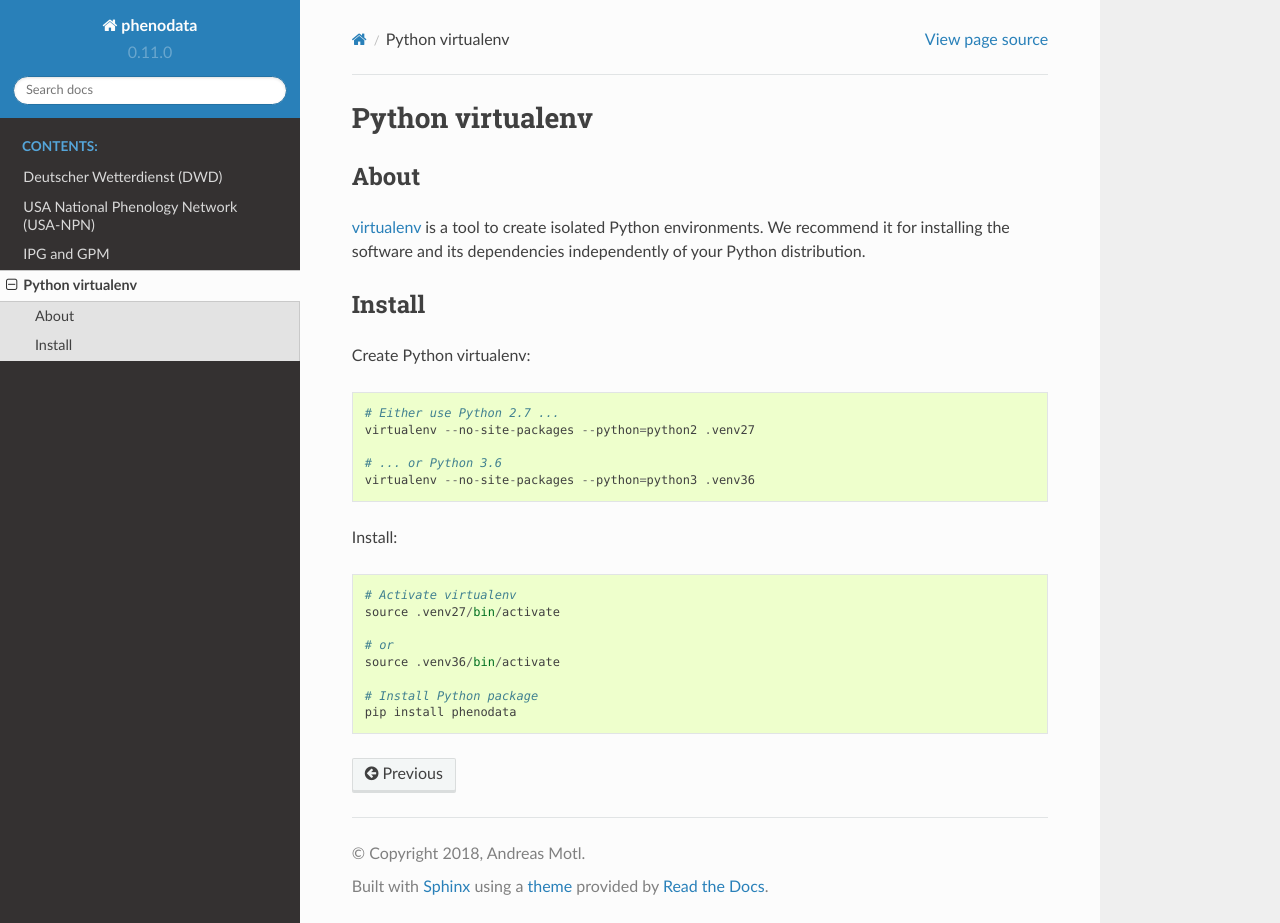
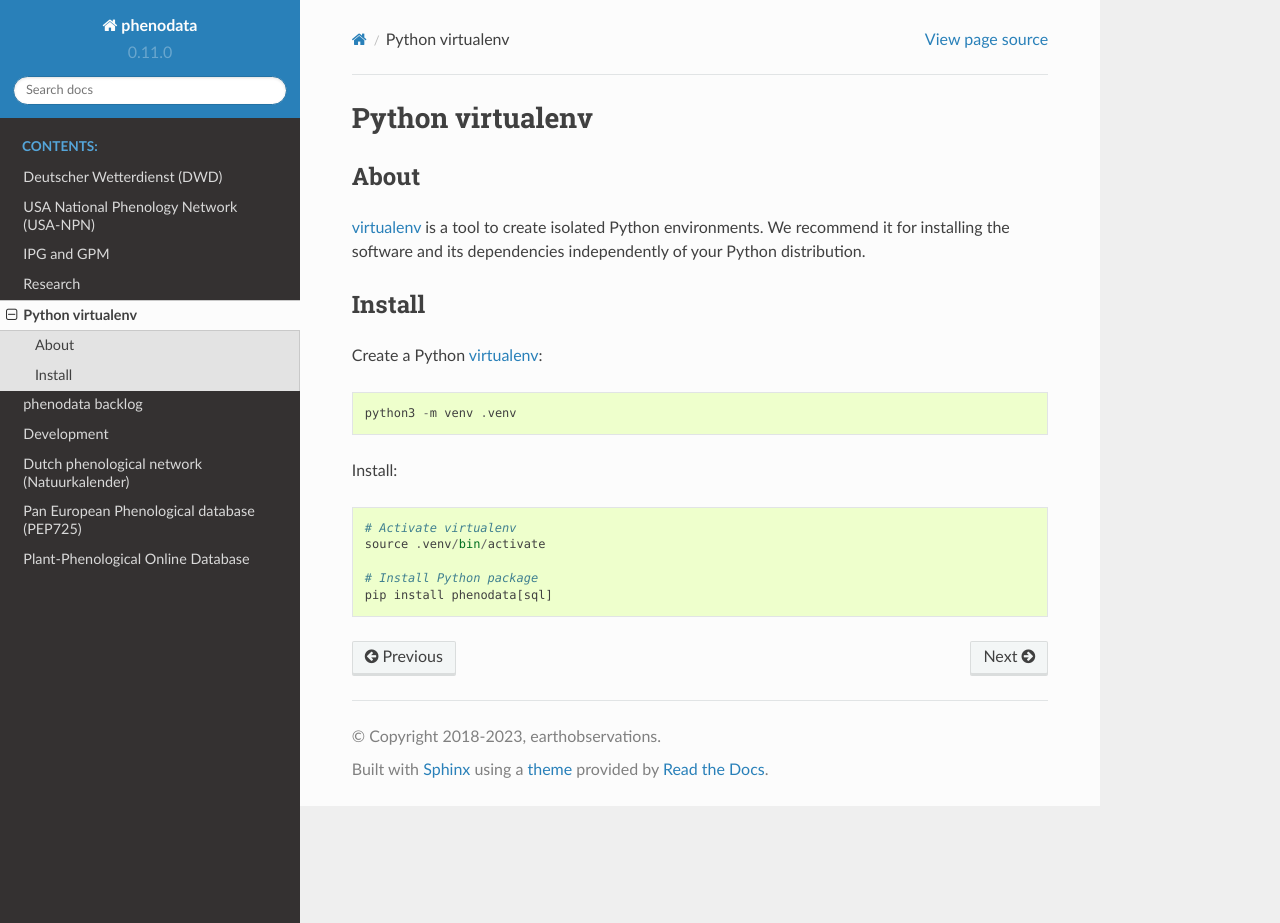
Before and after one commit to earthobservations/phenodata, a Sphinx documentation site: the page built from doc/virtualenv.rst, in a window 1280 px wide and 923 px high. Built offline with Sphinx 7.4.7 and the Read the Docs theme 2.0.0, drawn with Linux system fonts in a browser that asks for light colours; pages that are not in the unit, such as notebooks, are missing from menus.

```diff
--- a/CHANGES.rst
+++ b/CHANGES.rst
@@ -8,6 +8,7 @@ development
 - Fix filtering by ``int64``-type identifiers, see GH-7
 - Fix SQL filtering with DuckDB
 - Tests: Add software tests
+- Improve documentation
 
 2020-12-29 0.11.0
 =================
--- a/doc/conf.py
+++ b/doc/conf.py
@@ -20,7 +20,7 @@
 # -- Project information -----------------------------------------------------
 
 project = u'phenodata'
-copyright = u'2018, Andreas Motl'
+copyright = u'2018-2023, earthobservations'
 author = u'Andreas Motl'
 
 # The short X.Y version
@@ -61,7 +61,7 @@ master_doc = 'index'
 #
 # This is also used if you do content translation via gettext catalogs.
 # Usually you set "language" from the command line for these cases.
-language = None
+language = "en"
 
 # List of patterns, relative to source directory, that match files and
 # directories to ignore when looking for source files.
@@ -88,7 +88,7 @@ html_theme = 'sphinx_rtd_theme'
 # Add any paths that contain custom static files (such as style sheets) here,
 # relative to this directory. They are copied after the builtin static files,
 # so a file named "default.css" will overwrite the builtin "default.css".
-html_static_path = ['_static']
+# html_static_path = ['_static']
 
 # Custom sidebar templates, must be a dictionary that maps document names
 # to template names.
--- a/doc/index.rst
+++ b/doc/index.rst
@@ -9,12 +9,15 @@ phenodata - phenology data acquisition for humans
 .. toctree::
     :maxdepth: 2
     :caption: Contents:
+    :glob:
 
     dwd
     usa-npn
     ipg-gpm
-    links
+    research
     virtualenv
+
+    *
 
 
 Indices and tables
--- a/doc/virtualenv.rst
+++ b/doc/virtualenv.rst
@@ -4,32 +4,24 @@ Python virtualenv
 
 About
 =====
-virtualenv_ is a tool to create isolated Python environments.
+
+`virtualenv`_ is a tool to create isolated Python environments.
 We recommend it for installing the software and its dependencies
 independently of your Python distribution.
-
 
 Install
 =======
 
-Create Python virtualenv::
+Create a Python `virtualenv`_::
 
-    # Either use Python 2.7 ...
-    virtualenv --no-site-packages --python=python2 .venv27
-
-    # ... or Python 3.6
-    virtualenv --no-site-packages --python=python3 .venv36
+    python3 -m venv .venv
 
 Install::
 
     # Activate virtualenv
-    source .venv27/bin/activate
-
-    # or
-    source .venv36/bin/activate
+    source .venv/bin/activate
 
     # Install Python package
-    pip install phenodata
-
+    pip install phenodata[sql]
 
 .. _virtualenv: https://virtualenv.pypa.io/
```
Also changed, not shown: README.rst (+77 -52 lines), doc/backlog.rst (renamed from TODO.rst, +35 -12 lines), doc/development.rst (added, +26 -0 lines), 3 other files.
